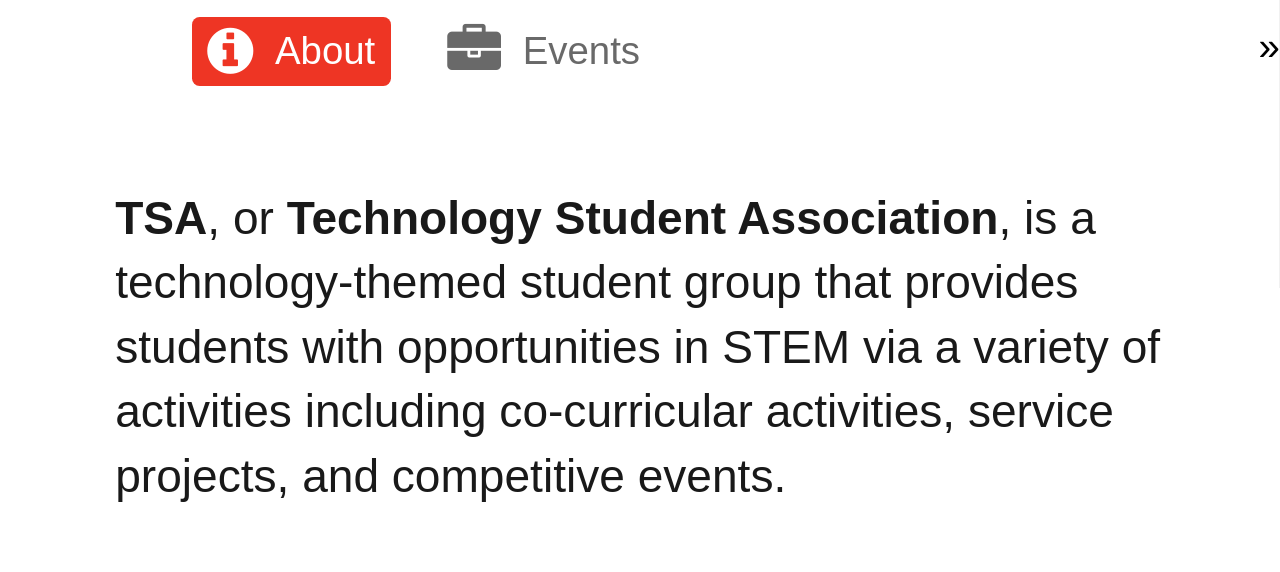
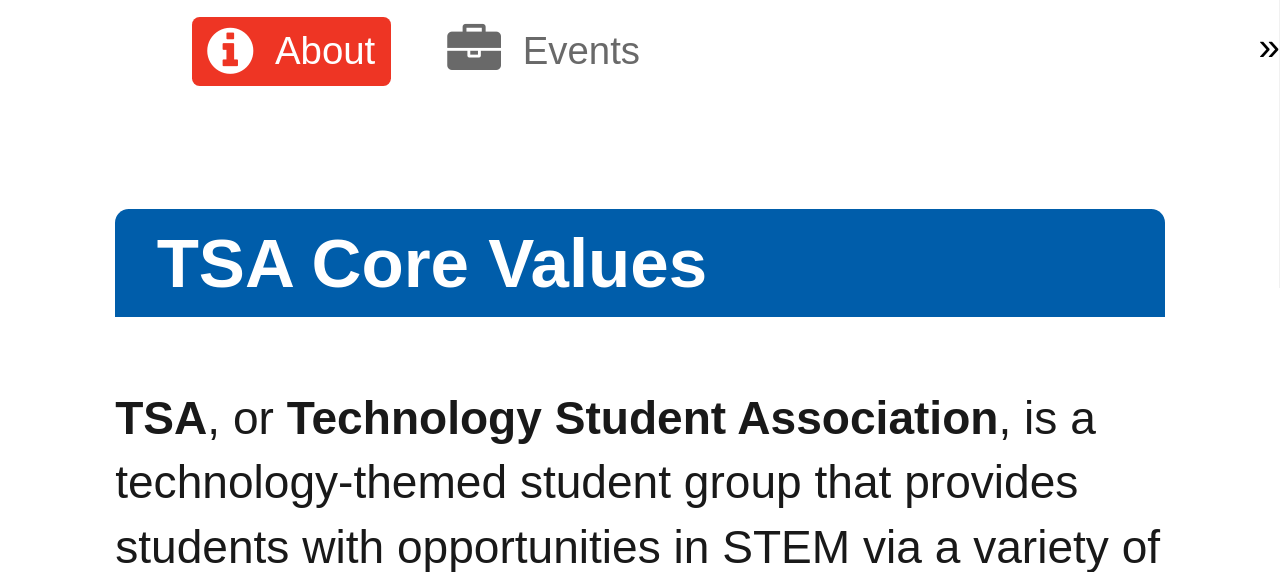
Before and after one commit to danster101/tj-tsa-web-15, a PHP site: page /tsa/index.php in a window 1280 px wide. Shown: the part 344-916 px from the top of the page. Run offline with PHP 8.4, Linux system fonts and the light colour scheme; some libraries are stand-ins or nearby versions; some web fonts are replaced.

Commit message:
blah blah blah

```diff
--- a/school/student-projects.php
+++ b/school/student-projects.php
@@ -1,4 +1,7 @@
 <ul class="student-project-list">
+
 	<li><b>Echo Steganography</b> by Corwin de Boor (Microelectronics) <a href="http://echo.strikeskids.com/blog" target="_blank">[link]</a> - This project is concerned with a method of data hiding in audio that is undetectable both to the human ear and to a standard Fourier transform.</li>
-	<li><b>Arbitrary-Constellation Quadrature Amplitude Modulation</b> by Matthew Savage (Microelectronics) <a href="http://seniortech.bluepichu.com" target="_blank">[link]</a> - This project builds off of the standard encoding method used by Wifi, Bluetooth, and 4G to function with arbitrary data mappings, potentially allowing for optimizations beyond the current industry standard.</li>
+
+    <li><b>Arbitrary-Constellation Quadrature Amplitude Modulation</b> by Matthew Savage (Microelectronics) <a href="http://seniortech.bluepichu.com" target="_blank">[link]</a> - This project builds off of the standard encoding method used by Wifi, Bluetooth, and 4G to function with arbitrary data mappings, potentially allowing for optimizations beyond the current industry standard.</li>
+
 </ul>
--- a/tsa/about.php
+++ b/tsa/about.php
@@ -1,3 +1,5 @@
+<h3>TSA Core Values</h3>
+
 <p><b>TSA</b>, or <b>Technology Student Association</b>, is a technology-themed student group that provides students with opportunities in STEM via a variety of activities including co-curricular activities, service projects, and competitive events.</p>
 
 <h4>Mission</h4>
```
